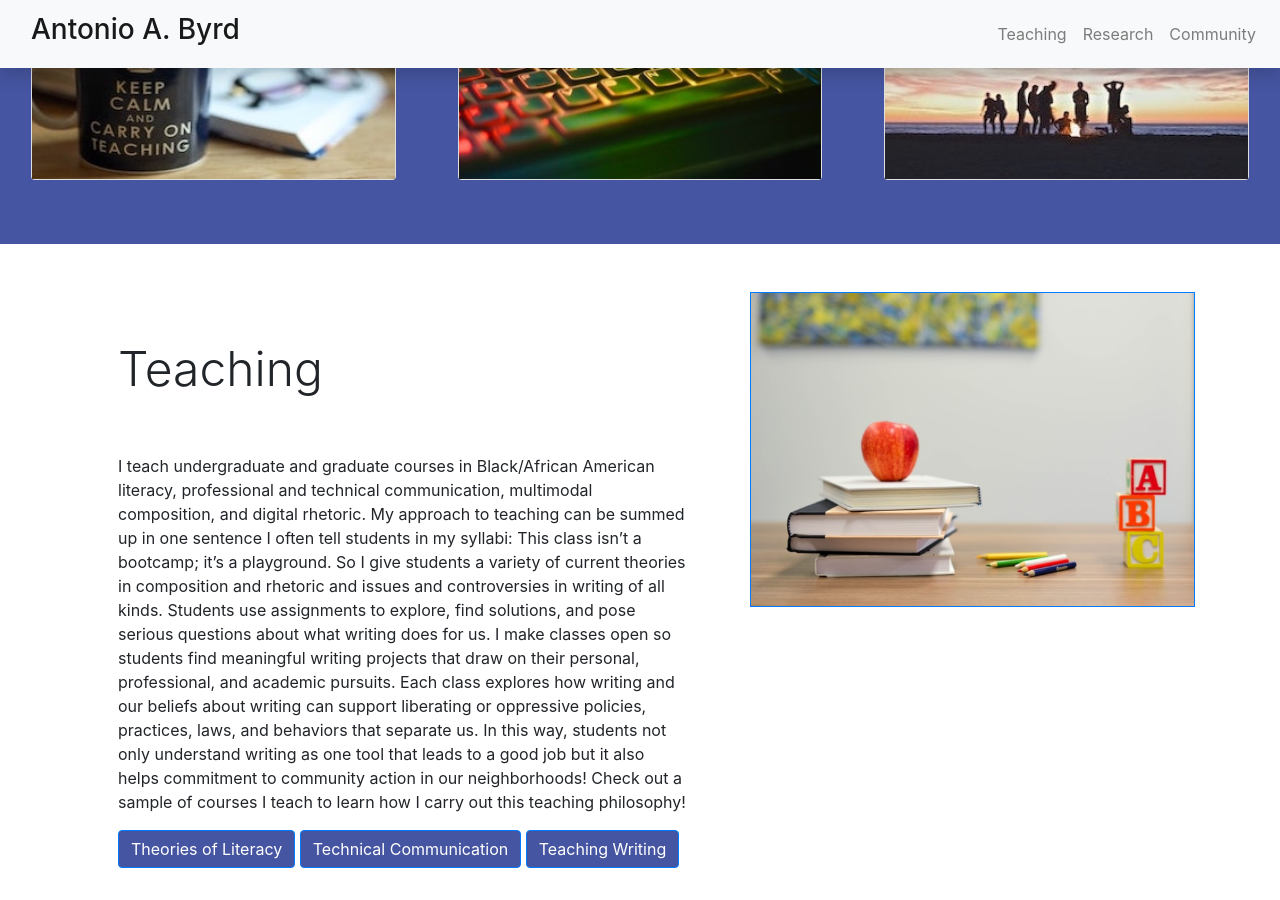
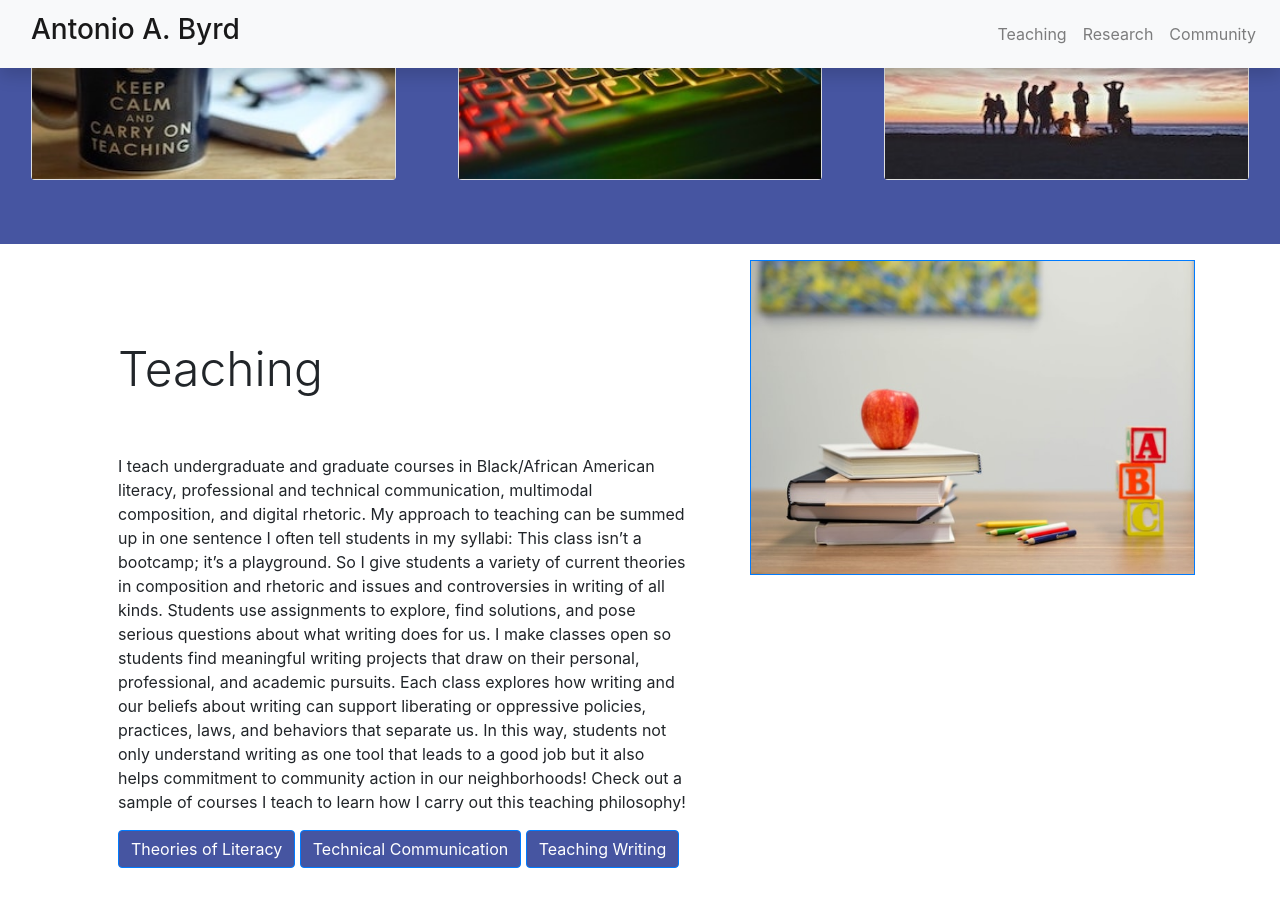
Before and after one commit to abyrd15/abyrd15.github.io, a Jekyll site: the page built from index.markdown, in a window 1280 px wide and 900 px high, scrolled down 1457 px. Built offline with Jekyll 4.4.1, drawn with Linux system fonts in a browser that asks for light colours; nearby versions of some CDN libraries.

Commit message:
Reduced padding from top

```diff
--- a/_includes/home/section_teaching.html
+++ b/_includes/home/section_teaching.html
@@ -62,7 +62,7 @@
                     </div>
 
                 </div>
-                <div class="col-sm-5 py-5">
+                <div class="col-sm-5 py-3">
                     <img class="img-fluid border border-primary border-5" src="assets/css/images/teachinApple.jpg" alt="Image of an apple sitting on a stack of books.">
                 </div>
             </div>
```
